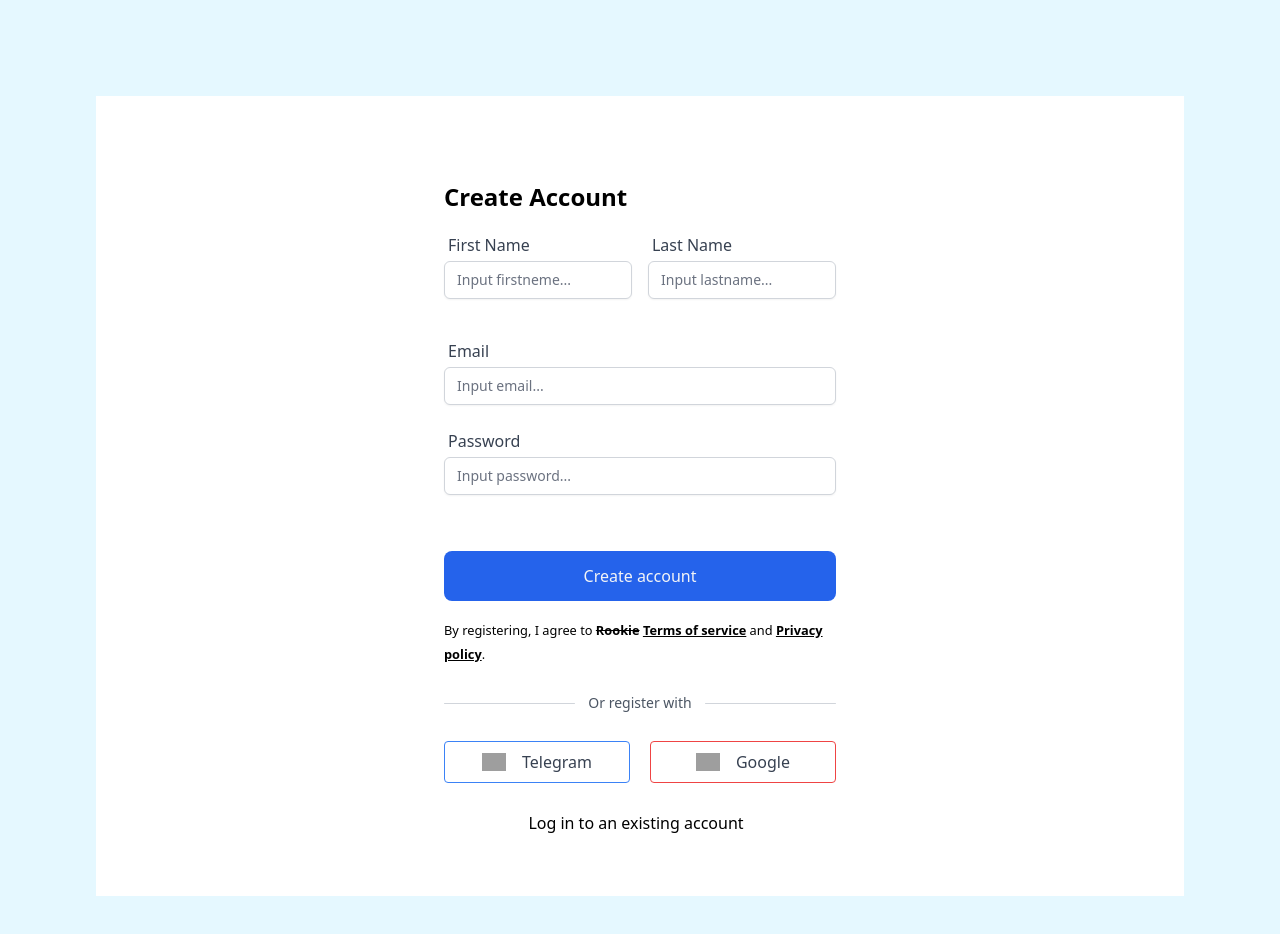
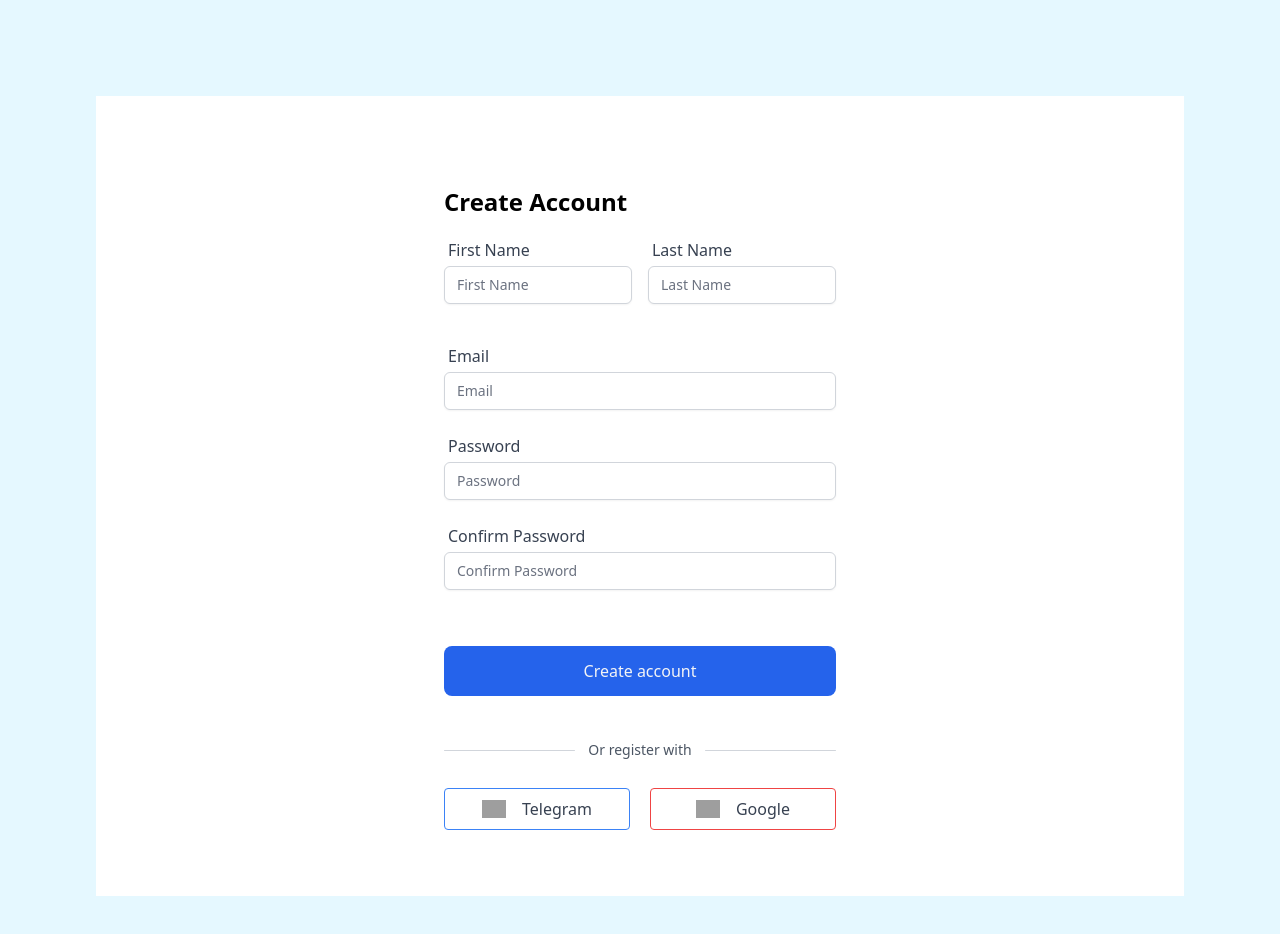
Before and after one commit to JuneKR/money-mate, a Next.js app in the folder frontend/: page /UserManagement/register in a window 1280 px wide. Shown: the top 934 px of the page. Built offline with nearby package versions, Linux system fonts and the light colour scheme; grey boxes are pictures that could not be loaded.

Commit message:
update register

```diff
--- a/frontend/src/pages/UserManagement/register.tsx
+++ b/frontend/src/pages/UserManagement/register.tsx
@@ -1,13 +1,50 @@
-import React from 'react';
+import React, { useState } from 'react';
 import styles from '@/styles/Home.module.css'
 import Head from 'next/head';
 import { useRouter } from 'next/router'
 const RegisterPage: React.FC = () => {
-    const router = useRouter()
+    const [firstName, setFirstName] = useState("")
+    const [lastName, setLastName] = useState("")
+    const [email, setEmail] = useState("")
+    const [password, setPassword] = useState("")
+    const [confirmPassword, setConfirmPassword] = useState("")
+    const registerInformation = {
+        first_name: firstName,
+        last_name: lastName,
+        date_of_birth: null,
+        gender: null,
+        risk_level: 0,
+        email: email,
+        password: password,
+        conf_password: confirmPassword
+    }
+    const href = '/UserManagement/login';
+    const register = async () => {
+        try {
+            const response = await fetch('http://localhost:8080/register', {
+                method: 'POST',
+                headers: { 'Content-Type': 'application/json' },
+                body: JSON.stringify(registerInformation)
+            })
+            if (response.ok) {
+                const data = await response.json();
+                console.log(data)
+                window.location.href = href
+            }
+            else {
+                const errorData = await response.json();
+                console.log(errorData);
+            }
+        } catch(error) {
+            console.error(error)
+        }
+    }
 
-    const handleLogin = () => {
-    router.push('/login')
+  const handleSubmit = (e: React.FormEvent<HTMLFormElement>) => {
+    e.preventDefault();
+    register();
   }
+
   return (
     <>
     <Head>
@@ -36,35 +73,86 @@ const RegisterPage: React.FC = () => {
                 <div className="w-4/5 px-2 py-4 mx-auto bg-white sm:max-w-md sm:px-5 pt-14">
                     <div className="flex-1 px-2">
                         <h3 className="text-2xl font-semibold text-black ">Create Account</h3>
-                        <form action="#" className="my-4">
+                        <form
+                            action="#"
+                            className="my-4"
+                            onSubmit={handleSubmit}
+                        >
                             <div className="grid grid-cols-2 gap-4 mb-4">
                                 <div>
                                     <label htmlFor="firstname" className="block">
                                         <span className="block m-1 font-medium text-gray-700 hover:border-b hover:border-gray-800">First Name</span>
-                                        <input type="string" id="fname" placeholder="Input firstneme..." className="block w-full px-3 py-2 text-sm placeholder-gray-500 border border-gray-300 rounded-md shadow-sm placeholder:text-gray-400 focus:outline-none focus:ring-1 focus:ring-blue-500 focus:border-blue-500 invalid:text-pink-700 invalid:focus:ring-pink-700 invalid:focus:border-pink-700 peer"/>
+                                        <input
+                                            type="text"
+                                            id="fname"
+                                            placeholder="First Name"
+                                            className="block w-full px-3 py-2 text-sm placeholder-gray-500 border border-gray-300 rounded-md shadow-sm placeholder:text-gray-400 focus:outline-none focus:ring-1 focus:ring-blue-500 focus:border-blue-500 invalid:text-pink-700 invalid:focus:ring-pink-700 invalid:focus:border-pink-700 peer"
+                                            value={firstName}
+                                            onChange={(e) => setFirstName(e.target.value)}
+                                        />
                                         <p className="invisible m-1 text-xs text-pink-700 peer-invalid:visible">Invalid First Name</p>
                                     </label>
                                 </div>
                                 <div>
                                     <label htmlFor="lastname" className="block">
                                         <span className="block m-1 font-medium text-gray-700 hover:border-b hover:border-gray-800">Last Name</span>
-                                        <input type="string" id="lname" placeholder="Input lastname..." className="block w-full px-3 py-2 text-sm placeholder-gray-500 border border-gray-300 rounded-md shadow-sm placeholder:text-gray-400 focus:outline-none focus:ring-1 focus:ring-blue-500 focus:border-blue-500 invalid:text-pink-700 invalid:focus:ring-pink-700 invalid:focus:border-pink-700 peer"/>
+                                        <input
+                                            type="text"
+                                            id="lname"
+                                            placeholder="Last Name"
+                                            className="block w-full px-3 py-2 text-sm placeholder-gray-500 border border-gray-300 rounded-md shadow-sm placeholder:text-gray-400 focus:outline-none focus:ring-1 focus:ring-blue-500 focus:border-blue-500 invalid:text-pink-700 invalid:focus:ring-pink-700 invalid:focus:border-pink-700 peer"
+                                            value={lastName}
+                                            onChange={(e) => setLastName(e.target.value)}
+                                        />
                                         <p className="invisible m-1 text-xs text-pink-700 peer-invalid:visible">Invalid Last Name</p>
                                     </label>
                                 </div>
                             </div>
                             <label htmlFor="email" className="block">
                                 <span className="block m-1 font-medium text-gray-700 hover:border-b">Email</span>
-                                <input type="email" id="code" placeholder="Input email..." className="block w-full px-3 py-2 text-sm placeholder-gray-500 border border-gray-300 rounded-md shadow-sm placeholder:text-gray-400 focus:outline-none focus:ring-1 focus:ring-blue-500 focus:border-blue-500"/>
+                                <input
+                                    type="text"
+                                    id="code"
+                                    placeholder="Email"
+                                    className="block w-full px-3 py-2 text-sm placeholder-gray-500 border border-gray-300 rounded-md shadow-sm placeholder:text-gray-400 focus:outline-none focus:ring-1 focus:ring-blue-500 focus:border-blue-500"
+                                    value={email}
+                                    onChange={(e) => setEmail(e.target.value)}
+                                />
                                 <p className="invisible m-1 text-xs text-pink-700 peer-invalid:visible">Invalid Email</p>
                             </label>
                             <label htmlFor="password" className="block">
                                 <span className="block m-1 font-medium text-gray-700">Password</span>
-                                <input type="password" id="password" placeholder="Input password..." minLength={5} className="block w-full px-3 py-2 text-sm placeholder-gray-500 border border-gray-300 rounded-md shadow-sm placeholder:text-gray-400 focus:outline-none focus:ring-1 focus:ring-blue-500 focus:border-blue-500 invalid:text-pink-700 invalid:focus:ring-pink-700 invalid:focus:border-pink-700 peer"/>
+                                <input
+                                    type="password"
+                                    id="password"
+                                    placeholder="Password"
+                                    minLength={5}
+                                    className="block w-full px-3 py-2 text-sm placeholder-gray-500 border border-gray-300 rounded-md shadow-sm placeholder:text-gray-400 focus:outline-none focus:ring-1 focus:ring-blue-500 focus:border-blue-500 invalid:text-pink-700 invalid:focus:ring-pink-700 invalid:focus:border-pink-700 peer"
+                                    value={password}
+                                    onChange={(e) => setPassword(e.target.value)}
+                                />
                                  <p className="invisible m-1 text-xs text-pink-700 peer-invalid:visible">less than 5 characters</p>
                             </label>
-                            <button type="button" className="w-full inline-flex mb-4 items-center justify-center text-gray-100  font-medium leading-none mt-8 bg-blue-600 rounded-lg py-3 px-8 border border-transparent transform-gpu hover:-translate-y-0.5  transition-all duration-150 hover:text-gray-200 hover:bg-blue-700 text-sm sm:text-base">Create account</button>
-                            <small>By registering, I agree to <span className="font-bold line-through">Rookie</span> <span className="font-semibold underline">Terms of service</span> and <span className="font-semibold underline">Privacy policy</span>.</small>
+                            <label htmlFor="password" className="block">
+                                <span className="block m-1 font-medium text-gray-700">Confirm Password</span>
+                                <input
+                                    type="password"
+                                    id="password"
+                                    placeholder="Confirm Password"
+                                    minLength={5}
+                                    className="block w-full px-3 py-2 text-sm placeholder-gray-500 border border-gray-300 rounded-md shadow-sm placeholder:text-gray-400 focus:outline-none focus:ring-1 focus:ring-blue-500 focus:border-blue-500 invalid:text-pink-700 invalid:focus:ring-pink-700 invalid:focus:border-pink-700 peer"
+                                    value={confirmPassword}
+                                    onChange={(e) => setConfirmPassword(e.target.value)}
+                                />
+                                 <p className="invisible m-1 text-xs text-pink-700 peer-invalid:visible">less than 5 characters</p>
+                            </label>
+                            <button
+                                type="submit"
+                                className="w-full inline-flex mb-4 items-center justify-center text-gray-100  font-medium leading-none mt-8 bg-blue-600 rounded-lg py-3 px-8 border border-transparent transform-gpu hover:-translate-y-0.5  transition-all duration-150 hover:text-gray-200 hover:bg-blue-700 text-sm sm:text-base"
+                            >
+                                Create account</button>
+                            {/* <small>By registering, I agree to <span className="font-bold line-through">Rookie</span> <span className="font-semibold underline">Terms of service</span> and <span className="font-semibold underline">Privacy policy</span>.</small> */}
+
                             <div className="flex items-center text-center mt-7">
                                 <hr className="w-full border-gray-300 rounded-md border-1"/>
                                 <label className="block w-full text-sm font-medium text-gray-600">Or register with</label>
@@ -82,11 +170,11 @@ const RegisterPage: React.FC = () => {
                                     Google
                                 </button>
                             </div>
-                            <div className="mt-7">
+                            {/* <div className="mt-7">
                                 <div className="flex items-center justify-center cursor-pointer hover:text-blue-600">
                                     <label onClick={handleLogin} className="mr-2 text-sm text-center sm:text-base">Log in to an existing account</label>
                                 </div>
-                            </div>
+                            </div> */}
                         </form>
                     </div>
                 </div>
```
